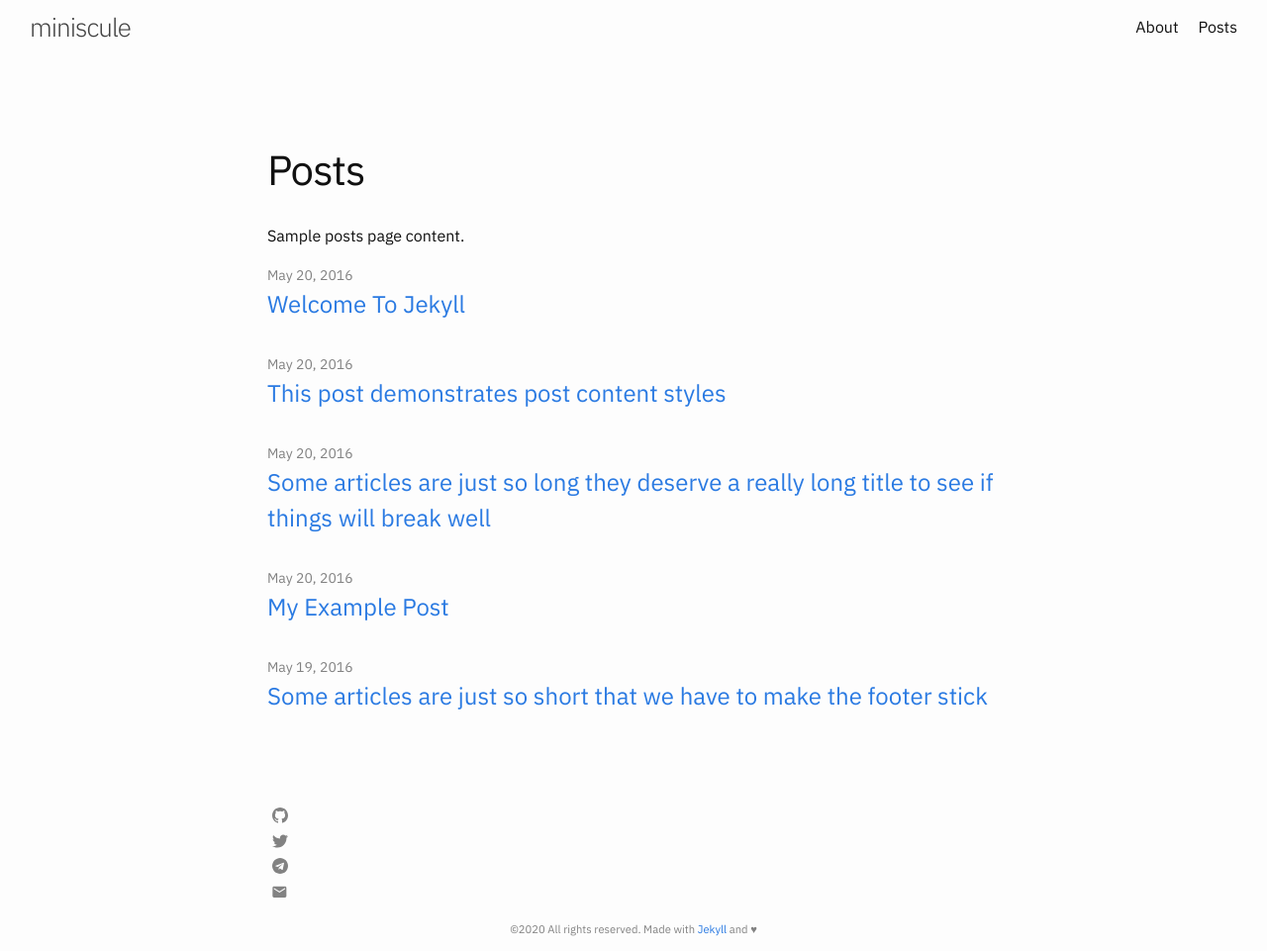
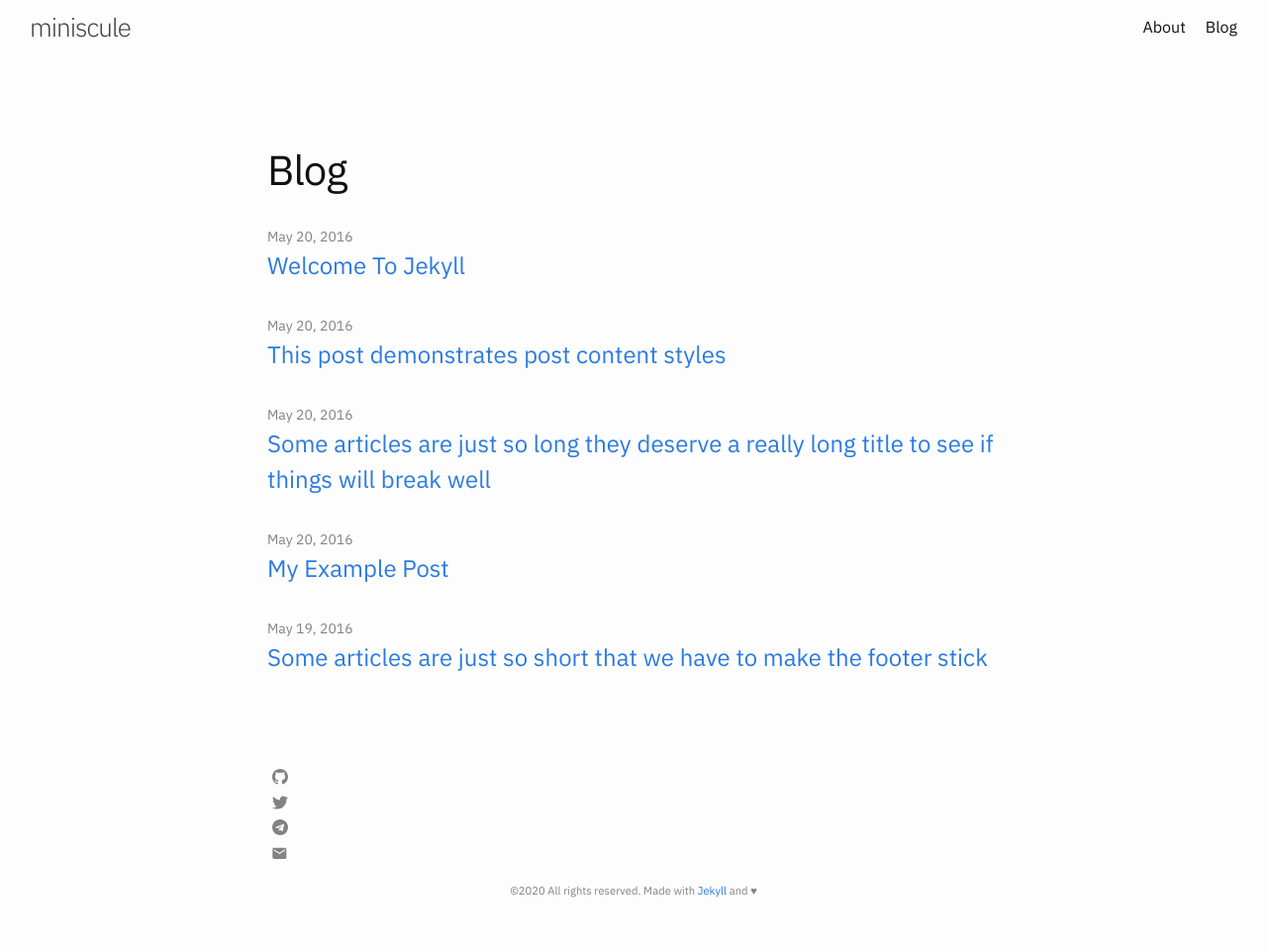
Before and after one commit to filbertphang/miniscule, a Jekyll site: the page built from posts.md, in a window 1280 px wide. Shown: the whole page at 99% size. Built offline with Jekyll 4.4.1, drawn with Linux system fonts in a browser that asks for light colours; after the commit the page ends 922 px from its top, so only the background shows below that.

Commit message:
reworked posts.html to be under includes and added blog.html layout to replace it

```diff
--- a/_layouts/posts.html
+++ b/_includes/posts.html
@@ -1,17 +1,5 @@
----
-layout: default
----
 <!-- @TODO should probably add a class to this to style it! if necessary -->
 <div>
-    {%- if page.title -%}
-    <header class="post-header">
-        <h1 class="post-title">{{ page.title }}</h1>
-    </header>
-    {%- endif -%}
-
-    {{ content }}
-
-
     {% if site.paginate %}
     {% assign posts = paginator.posts %}
     {% else %}
@@ -25,7 +13,7 @@ layout: default
     {%- endif -%}
     <ul class="post-list">
         {%- assign date_format = site.minima.date_format | default: "%b %-d, %Y" -%}
-        {%- for post in posts -%}
+        {%- for post in posts limit:page.post-limit -%}
         <li>
             <span class="post-meta">{{ post.date | date: date_format }}</span>
             <h3>
--- /dev/null
+++ b/_layouts/blog.html
@@ -0,0 +1,9 @@
+---
+layout: default
+---
+
+<header class="post-header">
+    <h1 class="post-title"> {{ page.title }} </h1>
+</header>
+
+{%- include posts.html -%}
--- a/posts.md
+++ b/posts.md
@@ -1,6 +1,6 @@
 ---
-layout: posts
-title: Posts
-permalink: /posts/
+layout: blog
+title: Blog
+permalink: /blog/
 ---
 Sample posts page content.
```
